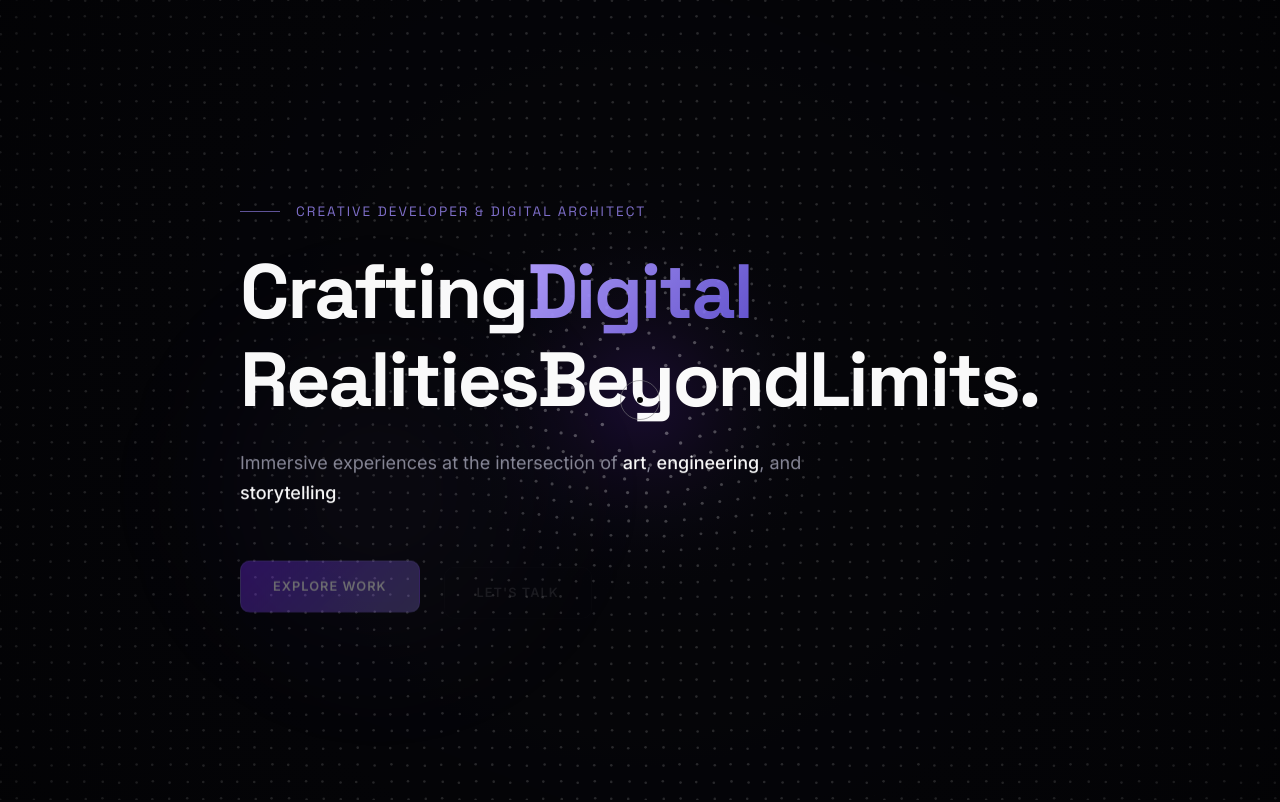
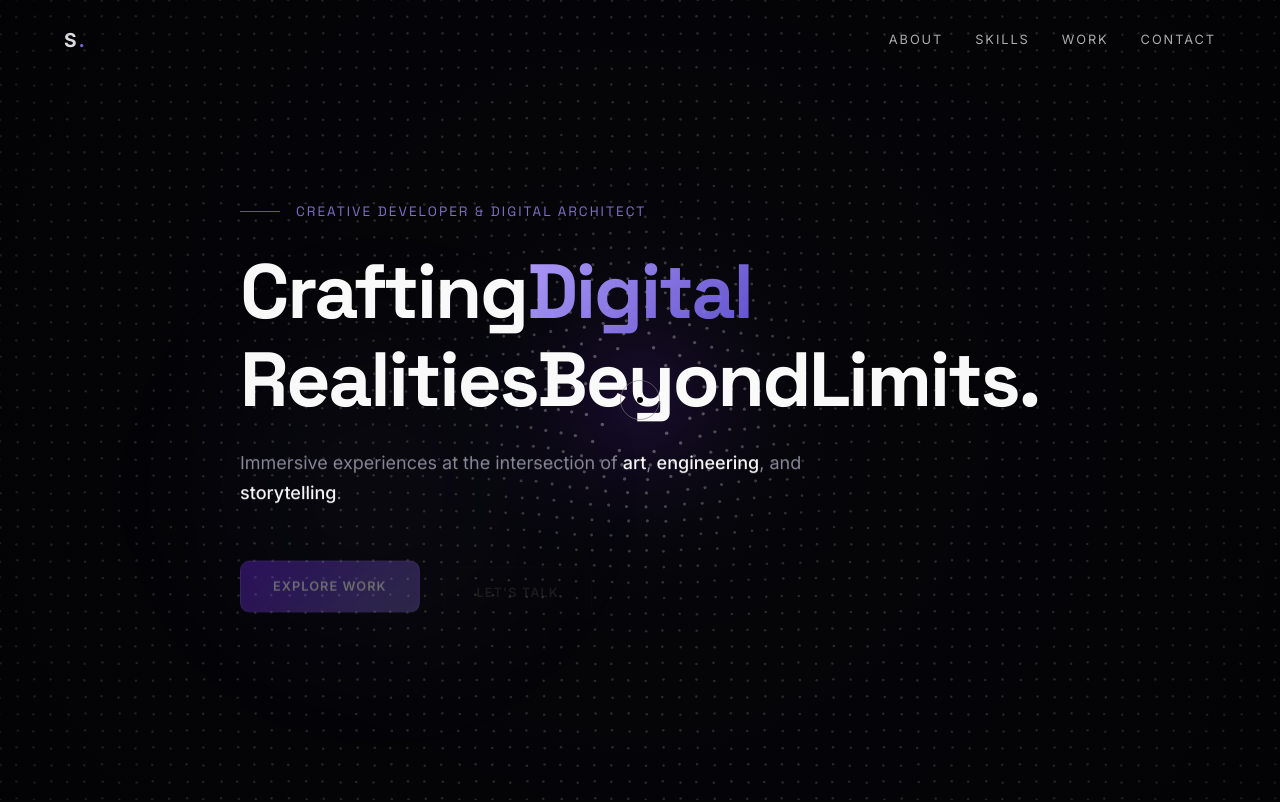
Before and after one commit to s4meer-dev/Portfolio, a Next.js app: page / in a window 1280 px wide. Shown: the top 802 px of the page. Built offline with nearby package versions, Linux system fonts and the light colour scheme.

Commit message:
feat: create and integrate minimalist Navbar with GSAP animations

```diff
--- a/src/app/layout.tsx
+++ b/src/app/layout.tsx
@@ -2,6 +2,7 @@ import type { Metadata } from "next";
 import { Space_Grotesk, Inter } from "next/font/google";
 import "./globals.css";
 import { Providers } from "@/components/Providers";
+import Navbar from "@/components/Navbar";
 
 const spaceGrotesk = Space_Grotesk({ subsets: ["latin"], variable: "--font-space" });
 const inter = Inter({ subsets: ["latin"], variable: "--font-inter" });
@@ -20,6 +21,7 @@ export default function RootLayout({
     <html lang="en">
       <body className={`${spaceGrotesk.variable} ${inter.variable}`}>
         <Providers>
+          <Navbar />
           {children}
         </Providers>
       </body>
--- /dev/null
+++ b/src/components/Navbar.tsx
@@ -0,0 +1,42 @@
+"use client";
+
+import { useEffect, useState } from "react";
+import { gsap } from "gsap";
+
+export default function Navbar() {
+  const [isScrolled, setIsScrolled] = useState(false);
+
+  useEffect(() => {
+    const handleScroll = () => {
+      setIsScrolled(window.scrollY > 50);
+    };
+
+    window.addEventListener("scroll", handleScroll);
+
+    // Initial animation
+    gsap.fromTo(
+      ".navbar",
+      { y: -100, opacity: 0 },
+      { y: 0, opacity: 1, duration: 1, ease: "power3.out", delay: 1.5 }
+    );
+
+    return () => window.removeEventListener("scroll", handleScroll);
+  }, []);
+
+  return (
+    <nav className={`navbar ${isScrolled ? "nav-scrolled" : ""}`}>
+      <div className="container flex justify-between items-center">
+        <div className="logo interactive" style={{ fontWeight: 700, letterSpacing: '0.1em', fontSize: '1.2rem' }}>
+          S<span className="text-gradient">.</span>
+        </div>
+
+        <div className="nav-links flex gap-4">
+          <a href="#about" className="interactive">About</a>
+          <a href="#skills" className="interactive">Skills</a>
+          <a href="#projects" className="interactive">Work</a>
+          <a href="#contact" className="interactive">Contact</a>
+        </div>
+      </div>
+    </nav>
+  );
+}
```
